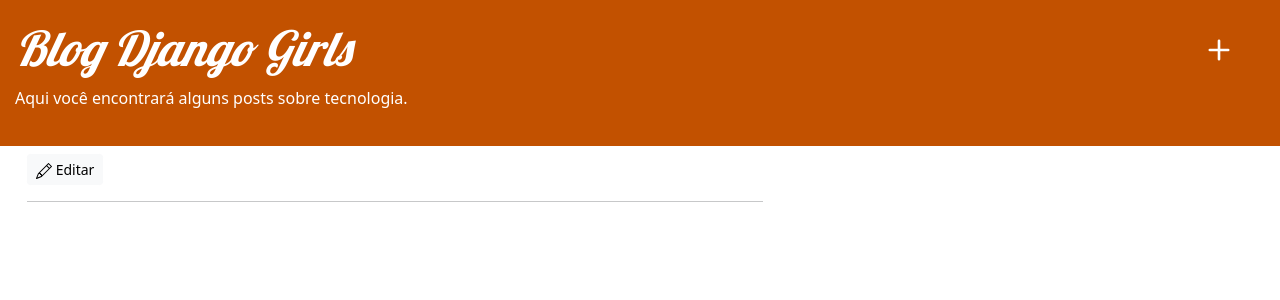
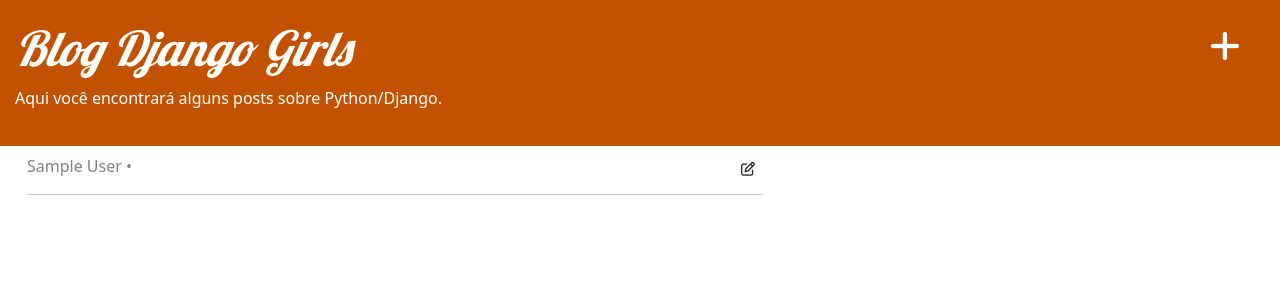
Before and after one commit to willy-r/django-girls-tutorial, a Django app: template blog/templates/blog/post_detail.html in a window 1280 px wide. Shown: the top 300 px of the page. Run offline with Django 3.2, Linux system fonts and the light colour scheme; the template is opened without the code that fills it, so the values that code supplies are empty; the visitor is signed in with stand-in values (Sample User, id 1); parts of the project's set-up code (start-up, migrations or seed data) failed here and were passed over; some libraries are stand-ins or nearby versions.

Commit message:
added font awesome

```diff
--- a/blog/templates/blog/base.html
+++ b/blog/templates/blog/base.html
@@ -9,6 +9,8 @@
 
     <title>Blog Django Girls</title>
 
+    <!-- Font Awesome v5 -->
+    <script src="https://kit.fontawesome.com/190e245c5e.js" crossorigin="anonymous"></script>
     <!-- Google Fonts: Lobster -->
     <link href="//fonts.googleapis.com/css?family=Lobster&subset=latin,latin-ext" rel="stylesheet" type="text/css">
     <!-- Bootstrap CSS -->
@@ -19,14 +21,10 @@
   <body>
     <div class="page-header">
       {% if user.is_authenticated %}
-        <a href="{% url 'post_new' %}" class="top-menu">
-	  <svg xmlns="http://www.w3.org/2000/svg" width="42" height="42" fill="currentColor" class="bi bi-plus" viewBox="0 0 16 16">
-	    <path d="M8 4a.5.5 0 0 1 .5.5v3h3a.5.5 0 0 1 0 1h-3v3a.5.5 0 0 1-1 0v-3h-3a.5.5 0 0 1 0-1h3v-3A.5.5 0 0 1 8 4z"/>
-	  </svg>
-	</a>
+        <a href="{% url 'post_new' %}" class="top-menu"><i class="fas fa-plus"></i></a>
       {% endif %}
       <h1><a href="{% url 'post_list' %}"><em>Blog Django Girls</em></a></h1>
-      <p>Aqui você encontrará alguns posts sobre tecnologia.</p>
+      <p>Aqui você encontrará alguns posts sobre Python/Django.</p>
     </div>
 
     <div class="content container">
--- a/blog/templates/blog/post_detail.html
+++ b/blog/templates/blog/post_detail.html
@@ -2,20 +2,13 @@
 
 {% block content %}
   <div class="post">
+    {% if user.is_authenticated %}
+      <a href="{% url 'post_edit' post.id %}" class="btn-sm text-dark save" role="button"><i class="far fa-edit"></i></a>
+    {% endif %}
     <h2>{{ post.title }}</h2>
-    {% if post.published_at %}
-      <div class="date">
-        {{ post.published_at }}
-      </div>
-    {% endif %}
-
-    {% if user.is_authenticated %}
-      <a href="{% url 'post_edit' post.id %}" class="btn btn-light btn-sm" role="button">
-        <svg xmlns="http://www.w3.org/2000/svg" width="16" height="16" fill="currentColor" class="bi bi-pencil" viewBox="0 0 16 16">
-          <path d="M12.146.146a.5.5 0 0 1 .708 0l3 3a.5.5 0 0 1 0 .708l-10 10a.5.5 0 0 1-.168.11l-5 2a.5.5 0 0 1-.65-.65l2-5a.5.5 0 0 1 .11-.168l10-10zM11.207 2.5L13.5 4.793 14.793 3.5 12.5 1.207 11.207 2.5zm1.586 3L10.5 3.207 4 9.707V10h.5a.5.5 0 0 1 .5.5v.5h.5a.5.5 0 0 1 .5.5v.5h.293l6.5-6.5zm-9.761 5.175l-.106.106-1.528 3.821 3.821-1.528.106-.106A.5.5 0 0 1 5 12.5V12h-.5a.5.5 0 0 1-.5-.5V11h-.5a.5.5 0 0 1-.468-.325z">
-        </svg>
-      Editar</a>
-    {% endif %}
+    <div class="date">
+      {{ user.get_full_name }} • {{ post.published_at|date:"SHORT_DATE_FORMAT" }}
+    </div>
     <hr>
     {{ post.body|linebreaks }}
   </div>
--- a/blog/templates/blog/post_edit.html
+++ b/blog/templates/blog/post_edit.html
@@ -2,10 +2,11 @@
 
 {% block content %}
   <h2>Editando post: <a href="{% url 'post_detail' post.id %}" rel="prev">{{ post.title|truncatechars:25 }}</a></h2>
-  <form method="POST" class="post-form">
+
+  <form action="{% url 'post_edit' post.id %}" method="POST" class="post-form">
     {% csrf_token %}
     {{ form.as_p }}
 
-    <button type="submit" class="save btn btn-light">Salvar</button>
+    <button type="submit" class="save btn btn-light"><i class="far fa-save"></i> Salvar alterações</button>
   </form>
 {% endblock %}
--- a/blog/templates/blog/post_list.html
+++ b/blog/templates/blog/post_list.html
@@ -5,7 +5,7 @@
     <div class="post">
       <h2><a href="{% url 'post_detail' post.id %}">{{ post.title }}</a></h2>
       <div class="date">
-	{{ post.published_at }}
+	{{ user.get_full_name }} • {{ post.published_at|date:"SHORT_DATE_FORMAT" }}
       </div>
       <hr>
       {{ post.body|linebreaks|truncatechars:250 }}
--- a/blog/templates/blog/post_new.html
+++ b/blog/templates/blog/post_new.html
@@ -2,10 +2,10 @@
 
 {% block content %}
   <h2>Criar novo post</h2>
-  <form method="POST" class="post-form">
+  <form action="{% url 'post_new' %}" method="POST" class="post-form">
     {% csrf_token %}
     {{ form.as_p }}
 
-    <button type="submit" class="save btn btn-light">Salvar</button>
+    <button type="submit" class="save btn btn-light"><i class="far fa-save"></i> Salvar</button>
   </form>
 {% endblock %}
```
